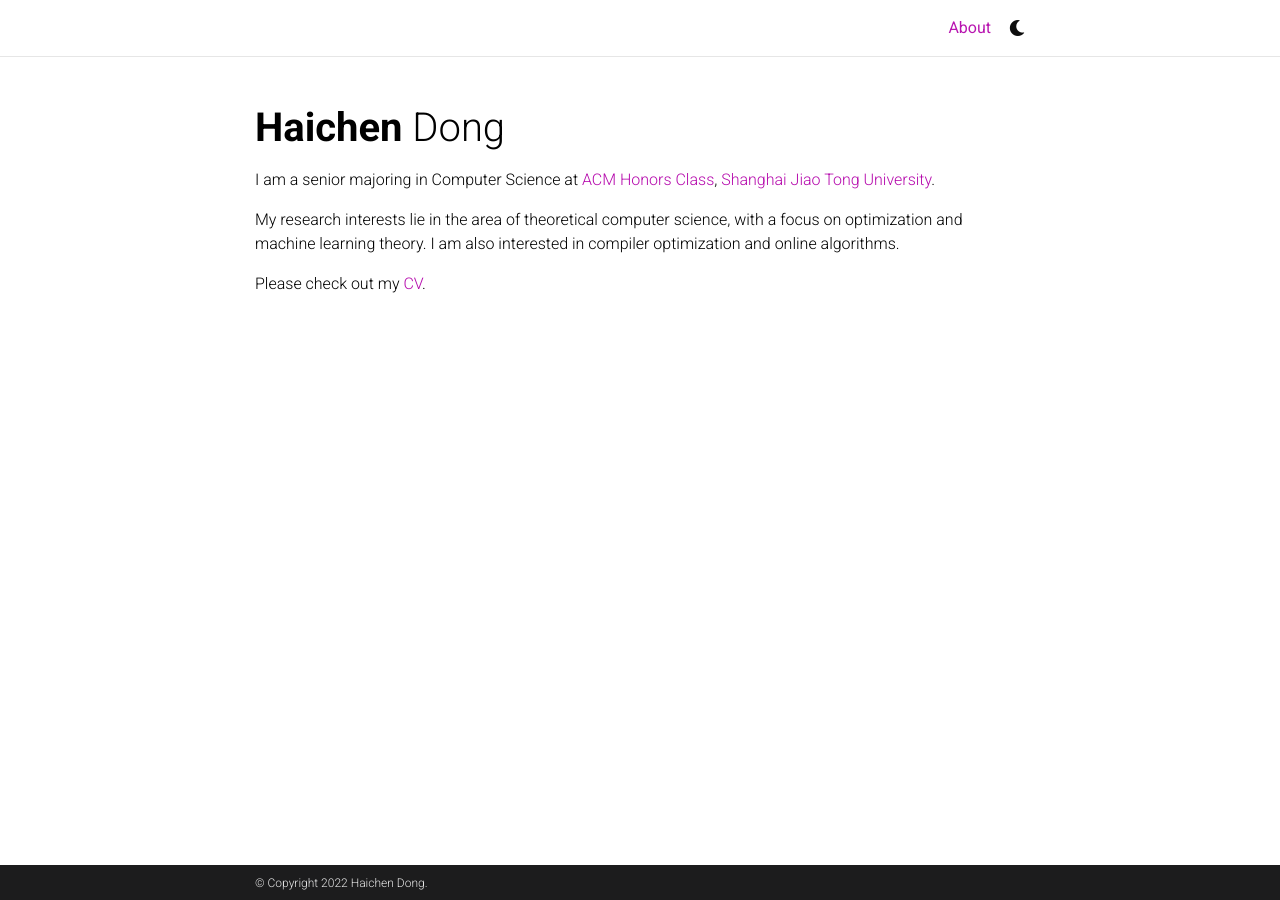
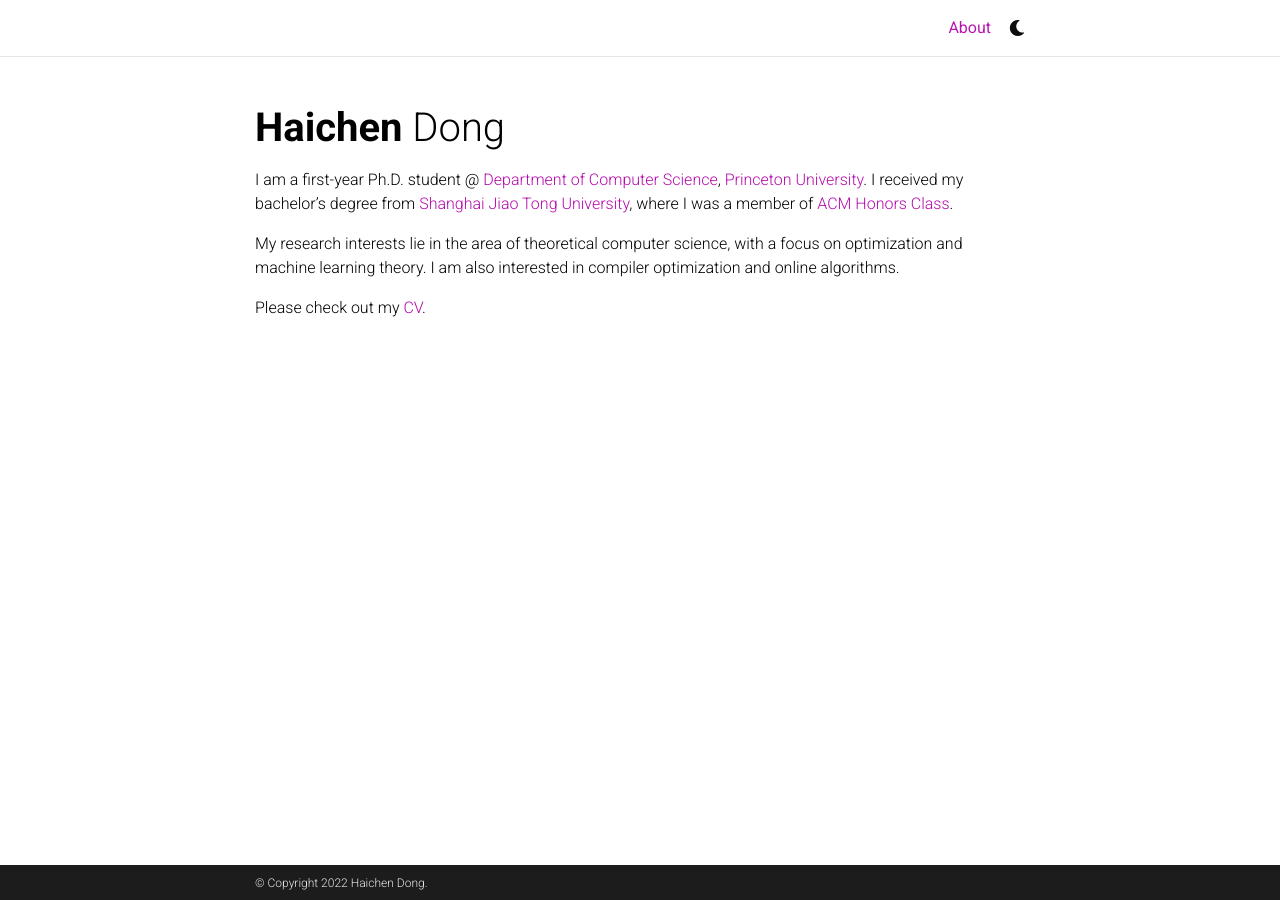
Before and after one commit to oscardhc/oscardhc.github.io, a Jekyll site: the page built from _pages/About.md, in a window 1280 px wide. Built offline with Jekyll 4.4.1, drawn with Linux system fonts in a browser that asks for light colours; nearby versions of some CDN libraries; comment, search, counter and statistics services are not loaded; a style sheet for code colours, icons or effects is not loaded.

Commit message:
Update About.md

```diff
--- a/_pages/About.md
+++ b/_pages/About.md
@@ -16,7 +16,7 @@ news: false  # includes a list of news items
 selected_papers: false # includes a list of papers marked as "selected={true}"
 social: false  # includes social icons at the bottom of the page
 ---
-I am a senior majoring in Computer Science at [ACM Honors Class](https://acm.sjtu.edu.cn/home), [Shanghai Jiao Tong University](https://en.sjtu.edu.cn/).
+I am a first-year Ph.D. student @ [Department of Computer Science](https://www.cs.princeton.edu), [Princeton University](https://www.princeton.edu). I received my bachelor's degree from [Shanghai Jiao Tong University](https://en.sjtu.edu.cn/), where I was a member of [ACM Honors Class](https://acm.sjtu.edu.cn/home).
 
 My research interests lie in the area of theoretical computer science, with a focus on optimization and machine learning theory. I am also interested in compiler optimization and online algorithms.
 
```
